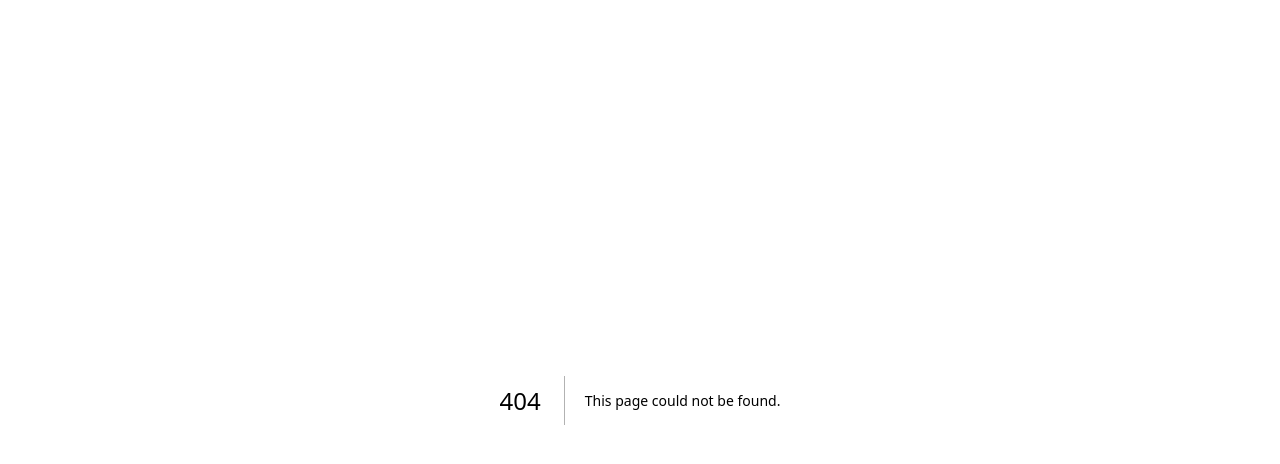
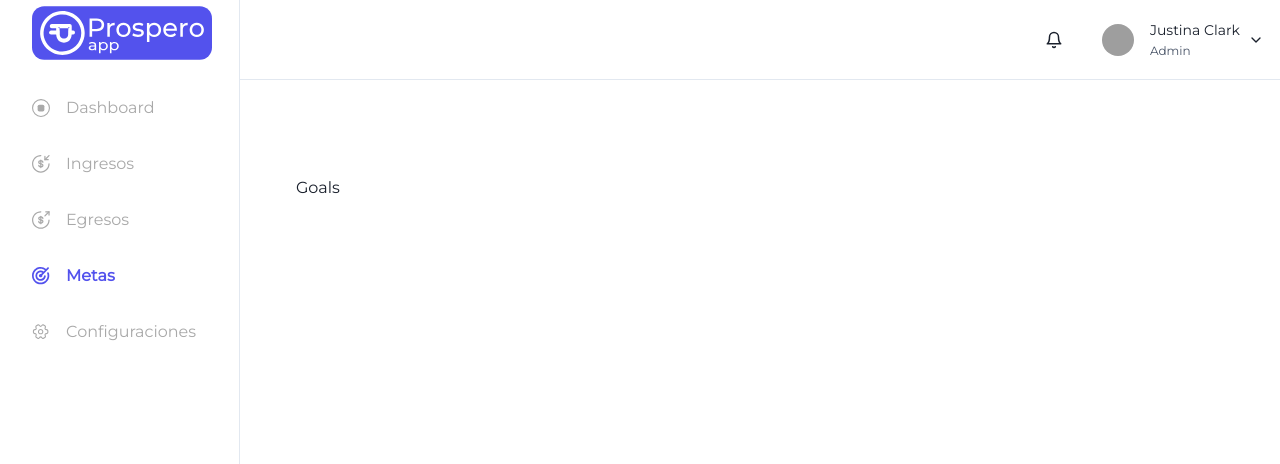
Before and after one commit to Prospero-Inc/prospero-front, a Next.js app: page /goals in a window 1280 px wide. Before the commit this address had no page. Shown: the top 464 px of the page. Built offline with nearby package versions, Linux system fonts and the light colour scheme; grey boxes are pictures that could not be loaded; what @chakra-ui/next-js would draw is missing.

Commit message:
feat: views

```diff
--- a/src/components/ui/NavItem.tsx
+++ b/src/components/ui/NavItem.tsx
@@ -17,6 +17,7 @@ export const NavItem = ({ icon, children, path, ...rest }: NavItemProps) => {
       style={{ textDecoration: 'none' }}
       _focus={{ boxShadow: 'none' }}
       textColor={isActive ? 'primary.500' : 'primaryGray'}
+      fontWeight={isActive ? 'bold' : 'normal'}
     >
       <Flex
         align="center"
--- /dev/null
+++ b/src/pages/goals.tsx
@@ -0,0 +1,15 @@
+import { ProsperoLayout } from '@/components/layouts'
+import React from 'react'
+
+const goals = () => {
+  return (
+    <ProsperoLayout
+      title="Metas"
+      pageDescription="Pagina de inicio de Prospero"
+    >
+      <h1>Goals</h1>
+    </ProsperoLayout>
+  )
+}
+
+export default goals
```
Also changed, not shown: src/pages/entries.tsx (added, +12 -0 lines), src/pages/expenditures.tsx (added, +13 -0 lines), src/pages/settings.tsx (added, +13 -0 lines).
